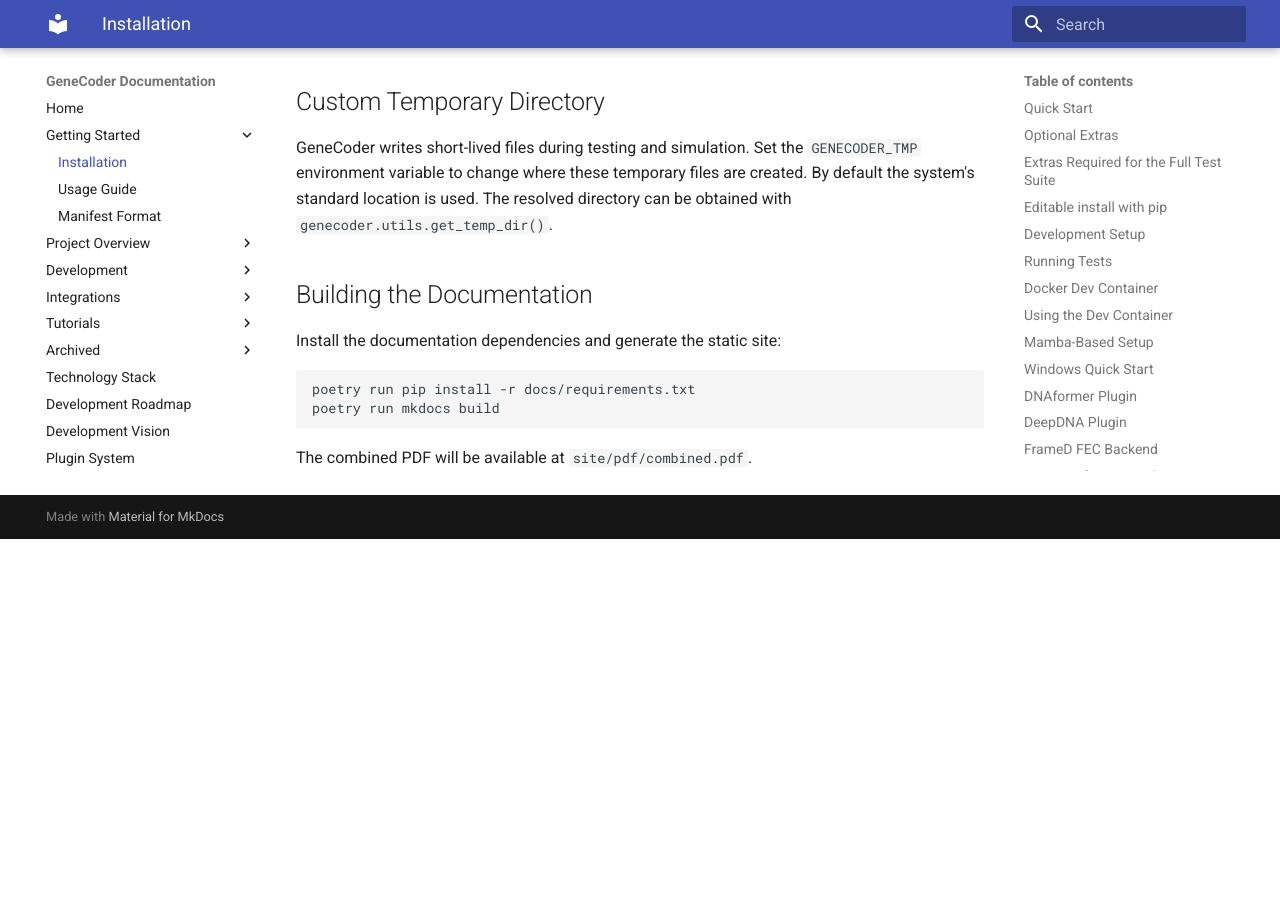
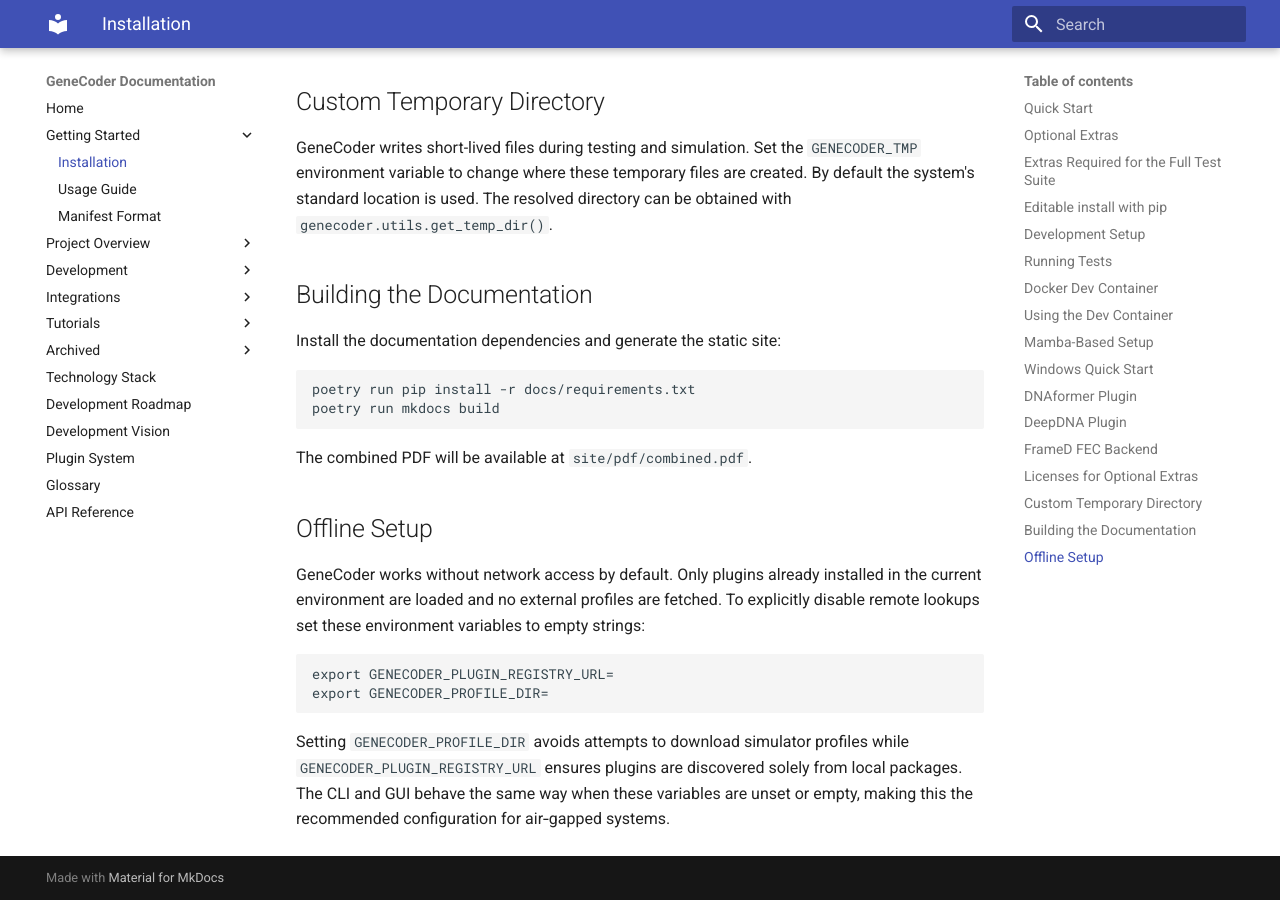
Before and after one commit to d0tTino/GeneCoder, an MkDocs documentation site: the page built from docs/installation.md, in a window 1280 px wide and 900 px high, scrolled down 4302 px. Built offline with MkDocs 1.6.1 and Material for MkDocs 9.7.7, drawn with Linux system fonts in a browser that asks for light colours; before the commit the page ends 4841 px from its top, so only the background shows below that.

Commit message:
docs: document offline setup

````diff
--- a/docs/installation.md
+++ b/docs/installation.md
@@ -197,3 +197,21 @@
 ```
 
 The combined PDF will be available at `site/pdf/combined.pdf`.
+
+## Offline Setup
+
+GeneCoder works without network access by default. Only plugins already
+installed in the current environment are loaded and no external profiles are
+fetched. To explicitly disable remote lookups set these environment variables to
+empty strings:
+
+```bash
+export GENECODER_PLUGIN_REGISTRY_URL=
+export GENECODER_PROFILE_DIR=
+```
+
+Setting `GENECODER_PROFILE_DIR` avoids attempts to download simulator profiles
+while `GENECODER_PLUGIN_REGISTRY_URL` ensures plugins are discovered solely from
+local packages. The CLI and GUI behave the same way when these variables are
+unset or empty, making this the recommended configuration for air‑gapped
+systems.
````
Also changed, not shown: README.md (+3 -0 lines).
